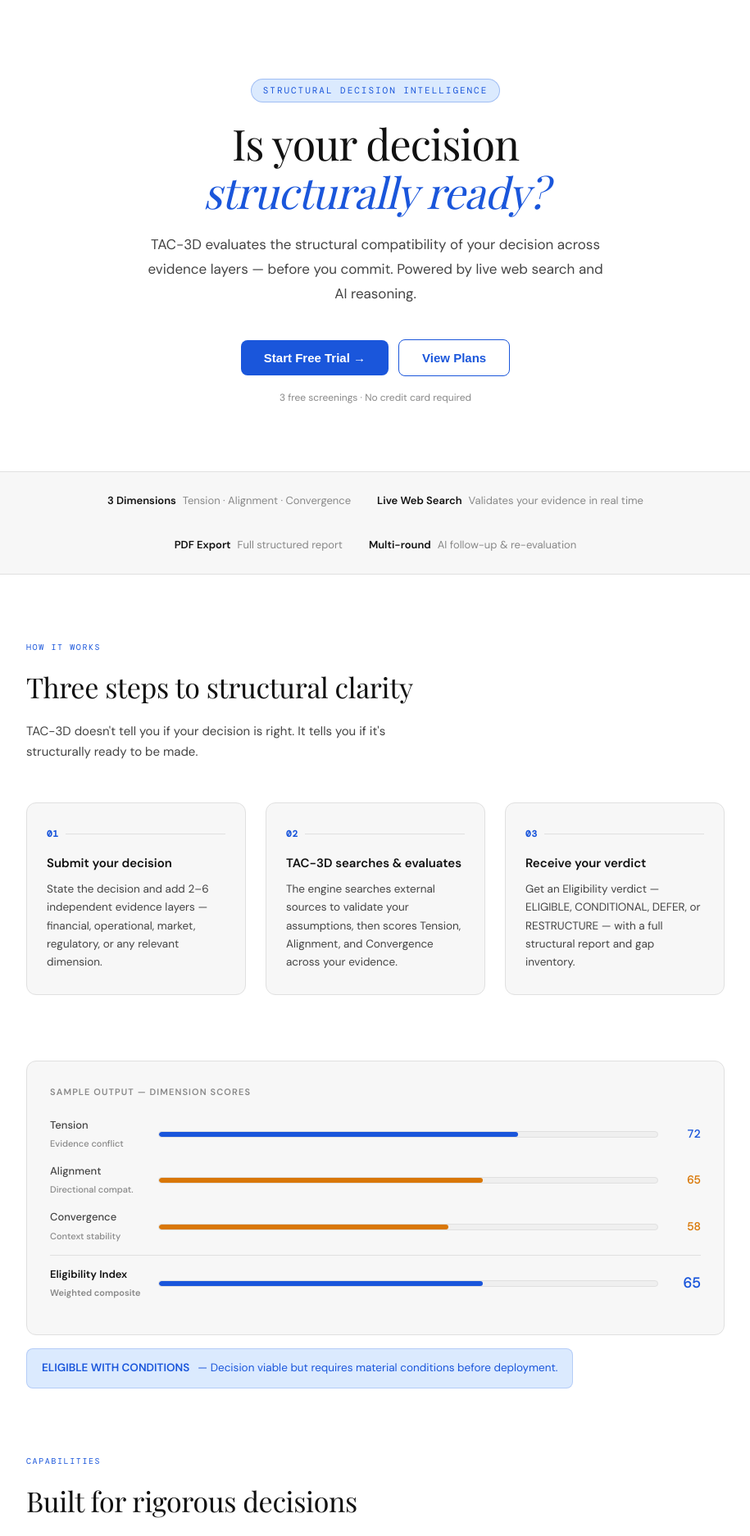
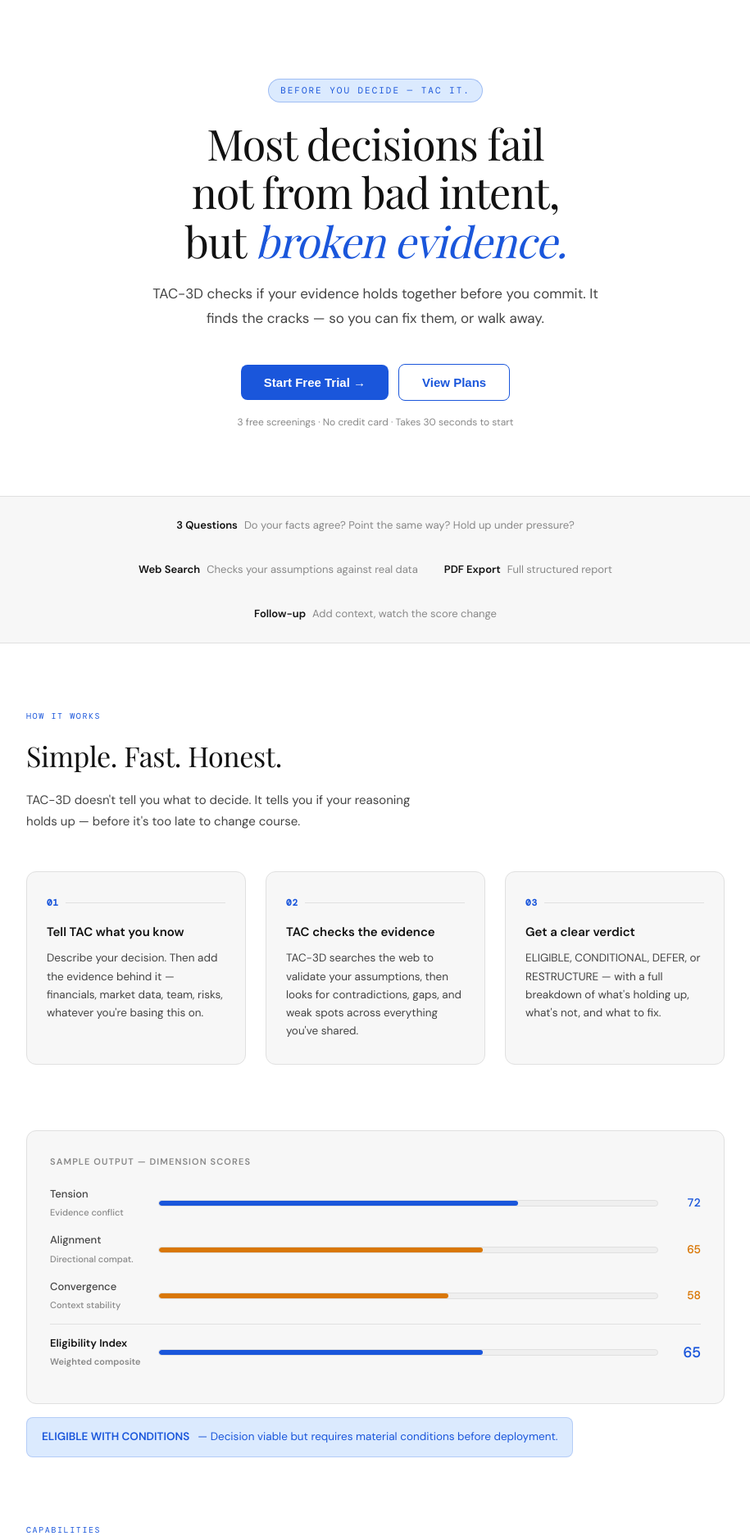
Before and after one commit to seanyangcosmos/tac3d, a Flask app: page / in a window 1280 px wide. Shown: the part 60-1934 px from the top of the page at 82% size, without its empty margins (182-1097 px from the left). Run offline with Flask 3, Linux system fonts and the light colour scheme; some web fonts are replaced.

Commit message:
landing page: friendlier copy, TAC it positioning

```diff
--- a/templates/index.html
+++ b/templates/index.html
@@ -3,7 +3,7 @@
 <head>
 <meta charset="UTF-8">
 <meta name="viewport" content="width=device-width, initial-scale=1.0">
-<title>TAC-3D — Decision Eligibility Screener</title>
+<title>TAC-3D — Did you TAC it?</title>
 <link href="https://fonts.googleapis.com/css2?family=DM+Mono:wght@400;500&family=DM+Sans:wght@400;500;600&family=Playfair+Display:ital,wght@0,400;0,600;1,400&display=swap" rel="stylesheet">
 <style>
 :root{--bg:#ffffff;--surface:#f7f7f7;--surface2:#efefef;--border:#e0e0e0;--border2:#d0d0d0;--accent:#1a56db;--accent-dim:#dbeafe;--green:#16a34a;--green-dim:#dcfce7;--amber:#d97706;--red:#dc2626;--red-dim:#fee2e2;--text:#111111;--text-2:#444444;--text-3:#888888}
@@ -139,46 +139,46 @@ footer{border-top:1px solid var(--border);padding:32px 48px;display:flex;align-i
 
 <!-- HERO -->
 <section class="hero">
-  <div class="hero-tag">Structural Decision Intelligence</div>
-  <h1>Is your decision<br><em>structurally ready?</em></h1>
-  <p class="hero-sub">TAC-3D evaluates the structural compatibility of your decision across evidence layers — before you commit. Powered by live web search and AI reasoning.</p>
+  <div class="hero-tag">Before you decide — TAC it.</div>
+  <h1>Most decisions fail<br>not from bad intent,<br>but <em>broken evidence.</em></h1>
+  <p class="hero-sub">TAC-3D checks if your evidence holds together before you commit. It finds the cracks — so you can fix them, or walk away.</p>
   <div class="hero-cta">
     <button class="btn btn-primary" style="padding:13px 28px;font-size:15px" onclick="openModal('trial')">Start Free Trial &rarr;</button>
     <button class="btn btn-outline" style="padding:13px 28px;font-size:15px" onclick="openModal('upgrade')">View Plans</button>
   </div>
-  <p class="hero-note">3 free screenings &middot; No credit card required</p>
+  <p class="hero-note">3 free screenings &middot; No credit card &middot; Takes 30 seconds to start</p>
 </section>
 
 <!-- PROOF -->
 <div class="proof">
   <div class="proof-inner">
-    <div class="proof-item"><strong>3 Dimensions</strong> Tension · Alignment · Convergence</div>
-    <div class="proof-item"><strong>Live Web Search</strong> Validates your evidence in real time</div>
+    <div class="proof-item"><strong>3 Questions</strong> Do your facts agree? Point the same way? Hold up under pressure?</div>
+    <div class="proof-item"><strong>Web Search</strong> Checks your assumptions against real data</div>
     <div class="proof-item"><strong>PDF Export</strong> Full structured report</div>
-    <div class="proof-item"><strong>Multi-round</strong> AI follow-up &amp; re-evaluation</div>
+    <div class="proof-item"><strong>Follow-up</strong> Add context, watch the score change</div>
   </div>
 </div>
 
 <!-- HOW IT WORKS -->
 <section class="section">
   <div class="section-tag">How it works</div>
-  <div class="section-title">Three steps to structural clarity</div>
-  <p class="section-sub">TAC-3D doesn't tell you if your decision is right. It tells you if it's structurally ready to be made.</p>
+  <div class="section-title">Simple. Fast. Honest.</div>
+  <p class="section-sub">TAC-3D doesn't tell you what to decide. It tells you if your reasoning holds up — before it's too late to change course.</p>
   <div class="steps-grid">
     <div class="step-card">
       <div class="step-num">01</div>
-      <div class="step-title">Submit your decision</div>
-      <p class="step-desc">State the decision and add 2–6 independent evidence layers — financial, operational, market, regulatory, or any relevant dimension.</p>
+      <div class="step-title">Tell TAC what you know</div>
+      <p class="step-desc">Describe your decision. Then add the evidence behind it — financials, market data, team, risks, whatever you're basing this on.</p>
     </div>
     <div class="step-card">
       <div class="step-num">02</div>
-      <div class="step-title">TAC-3D searches &amp; evaluates</div>
-      <p class="step-desc">The engine searches external sources to validate your assumptions, then scores Tension, Alignment, and Convergence across your evidence.</p>
+      <div class="step-title">TAC checks the evidence</div>
+      <p class="step-desc">TAC-3D searches the web to validate your assumptions, then looks for contradictions, gaps, and weak spots across everything you've shared.</p>
     </div>
     <div class="step-card">
       <div class="step-num">03</div>
-      <div class="step-title">Receive your verdict</div>
-      <p class="step-desc">Get an Eligibility verdict — ELIGIBLE, CONDITIONAL, DEFER, or RESTRUCTURE — with a full structural report and gap inventory.</p>
+      <div class="step-title">Get a clear verdict</div>
+      <p class="step-desc">ELIGIBLE, CONDITIONAL, DEFER, or RESTRUCTURE — with a full breakdown of what's holding up, what's not, and what to fix.</p>
     </div>
   </div>
 </section>
@@ -217,38 +217,38 @@ footer{border-top:1px solid var(--border);padding:32px 48px;display:flex;align-i
 <!-- FEATURES -->
 <section class="section" style="padding-top:0">
   <div class="section-tag">Capabilities</div>
-  <div class="section-title">Built for rigorous decisions</div>
-  <p class="section-sub">Every screening is grounded in external data and structured reasoning — not just pattern matching.</p>
+  <div class="section-title">What TAC actually does</div>
+  <p class="section-sub">Not just AI opinions. Real data, real gaps, real verdicts.</p>
   <div class="features-grid">
     <div class="feature-card">
       <div class="feature-icon">🔍</div>
-      <div class="feature-title">Live Web Search Validation</div>
-      <p class="feature-desc">TAC-3D searches external sources in real time to verify market claims, valuations, and structural assumptions — not just your inputs.</p>
+      <div class="feature-title">Checks your facts</div>
+      <p class="feature-desc">TAC-3D searches the web to verify your claims — market size, valuations, benchmarks. If your assumptions are off, TAC will find it.</p>
     </div>
     <div class="feature-card">
       <div class="feature-icon">⚡</div>
-      <div class="feature-title">Three-Dimensional Scoring</div>
-      <p class="feature-desc">Tension, Alignment, and Convergence scores reveal where your decision is structurally weak — before it fails in execution.</p>
+      <div class="feature-title">Three questions that matter</div>
+      <p class="feature-desc">Do your facts contradict each other? Are they pointing the same direction? Do they hold up when things change? TAC scores all three.</p>
     </div>
     <div class="feature-card">
       <div class="feature-icon">🔄</div>
-      <div class="feature-title">Multi-Round Re-evaluation</div>
-      <p class="feature-desc">TAC-3D follows up with targeted questions. Add context, resolve gaps, and watch your scores update in real time.</p>
+      <div class="feature-title">It asks follow-up questions</div>
+      <p class="feature-desc">When TAC finds a gap, it asks you about it. Add context, address the weakness, and see if your score improves.</p>
     </div>
     <div class="feature-card">
       <div class="feature-icon">📄</div>
-      <div class="feature-title">Structured PDF Reports</div>
-      <p class="feature-desc">Export a complete decision report with scores, tension map, gap inventory, and conditions — ready for boards or investment committees.</p>
+      <div class="feature-title">A report you can share</div>
+      <p class="feature-desc">Export a clean PDF with your scores, findings, and gaps. Useful for boards, partners, or just to have on record before you commit.</p>
     </div>
     <div class="feature-card">
       <div class="feature-icon">📊</div>
-      <div class="feature-title">Screening History</div>
-      <p class="feature-desc">Track all past assessments. Score trend charts show how your decision quality evolves over time.</p>
+      <div class="feature-title">Your decision history</div>
+      <p class="feature-desc">Every screening is saved. Look back at past decisions, track how your thinking improved, and spot patterns in where you tend to miss.</p>
     </div>
     <div class="feature-card">
       <div class="feature-icon">🎯</div>
-      <div class="feature-title">Gap Inventory</div>
-      <p class="feature-desc">Every screening identifies load-bearing gaps — the specific missing evidence that, if unresolved, blocks decision viability.</p>
+      <div class="feature-title">Finds what's missing</div>
+      <p class="feature-desc">TAC identifies the specific evidence you don't have — and tells you exactly what you need to find before this decision is ready to make.</p>
     </div>
   </div>
 </section>
@@ -256,8 +256,8 @@ footer{border-top:1px solid var(--border);padding:32px 48px;display:flex;align-i
 <!-- PRICING -->
 <section class="section" id="pricing" style="border-top:1px solid var(--border);padding-top:80px">
   <div class="section-tag">Pricing</div>
-  <div class="section-title">Simple, transparent pricing</div>
-  <p class="section-sub">Start free. Upgrade when you need more screenings.</p>
+  <div class="section-title">Cheaper than one bad decision.</div>
+  <p class="section-sub">Start free. No card needed. Upgrade if you like it.</p>
   <div class="pricing-grid">
     <!-- FREE -->
     <div class="pricing-card">
@@ -265,7 +265,7 @@ footer{border-top:1px solid var(--border);padding:32px 48px;display:flex;align-i
         <div class="pricing-badge">FREE TRIAL</div>
         <div class="pricing-name">Trial</div>
         <div class="pricing-price">$0<span>/forever</span></div>
-        <p class="pricing-desc">Get started with no commitment. Explore the full TAC-3D experience.</p>
+        <p class="pricing-desc">Try it. No commitment. See if TAC changes how you think about decisions.</p>
         <ul class="pricing-features">
           <li>3 screenings included</li>
           <li>Web search validation</li>
@@ -284,7 +284,7 @@ footer{border-top:1px solid var(--border);padding:32px 48px;display:flex;align-i
         <div class="pricing-badge">MOST POPULAR</div>
         <div class="pricing-name">Pro</div>
         <div class="pricing-price">$29<span>/month</span></div>
-        <p class="pricing-desc">For individual investors, analysts, and strategy professionals.</p>
+        <p class="pricing-desc">For anyone who makes important decisions regularly and wants to get them right.</p>
         <ul class="pricing-features">
           <li>50 screenings / month</li>
           <li>Web search validation</li>
@@ -304,7 +304,7 @@ footer{border-top:1px solid var(--border);padding:32px 48px;display:flex;align-i
         <div class="pricing-badge">TEAM</div>
         <div class="pricing-name">Team</div>
         <div class="pricing-price">$99<span>/month</span></div>
-        <p class="pricing-desc">For investment teams, strategy groups, and biotech organizations.</p>
+        <p class="pricing-desc">For teams where decisions are shared — and getting them wrong has consequences.</p>
         <ul class="pricing-features">
           <li>200 screenings / month</li>
           <li>Web search validation</li>
```
